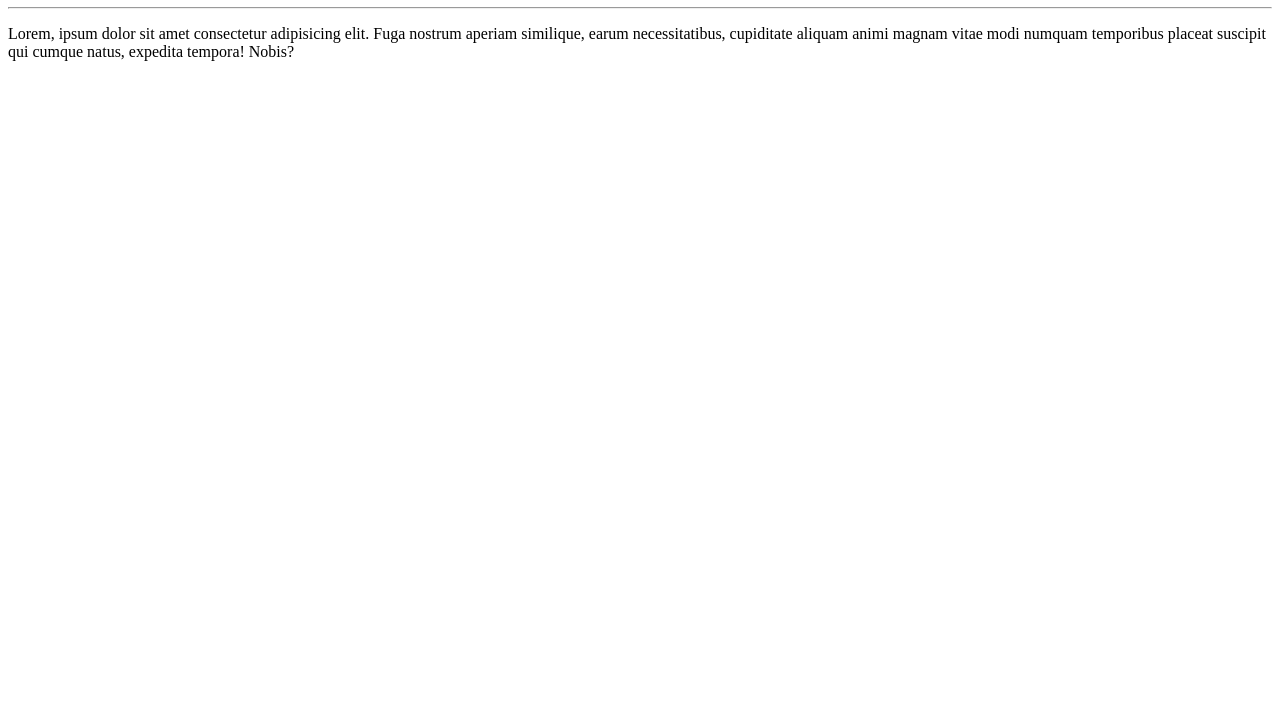
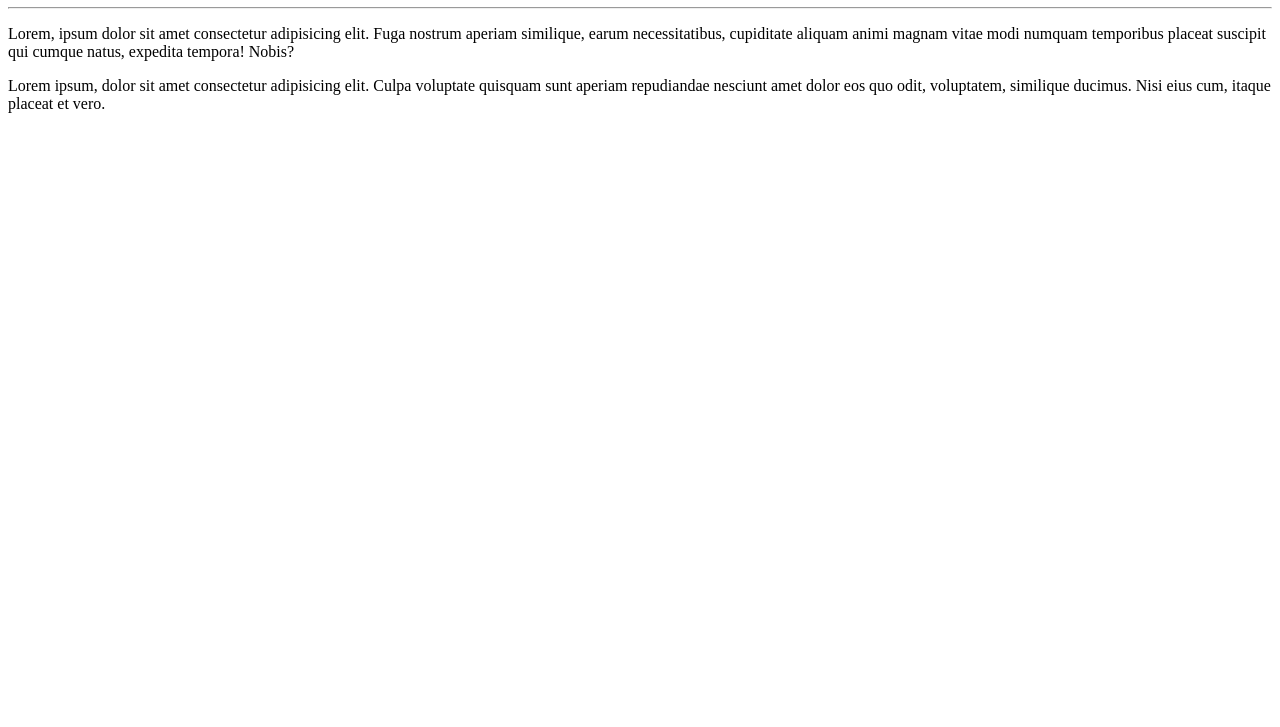
Before and after one commit to vitoremanuelcruzvieira/OlaMundo, a plain HTML site: page site-exemplo/index.html in a window 1280 px wide. Shown: the part 73-800 px from the top of the page. Drawn offline with Linux system fonts and the light colour scheme.

Commit message:
adicionei um parágrafo

```diff
--- a/site-exemplo/index.html
+++ b/site-exemplo/index.html
@@ -9,5 +9,6 @@
     <h1>Olá, Mundo!</h1>
     <hr>
     <p>Lorem, ipsum dolor sit amet consectetur adipisicing elit. Fuga nostrum aperiam similique, earum necessitatibus, cupiditate aliquam animi magnam vitae modi numquam temporibus placeat suscipit qui cumque natus, expedita tempora! Nobis?</p>
+    <p>Lorem ipsum, dolor sit amet consectetur adipisicing elit. Culpa voluptate quisquam sunt aperiam repudiandae nesciunt amet dolor eos quo odit, voluptatem, similique ducimus. Nisi eius cum, itaque placeat et vero.</p>
 </body>
 </html>
```
